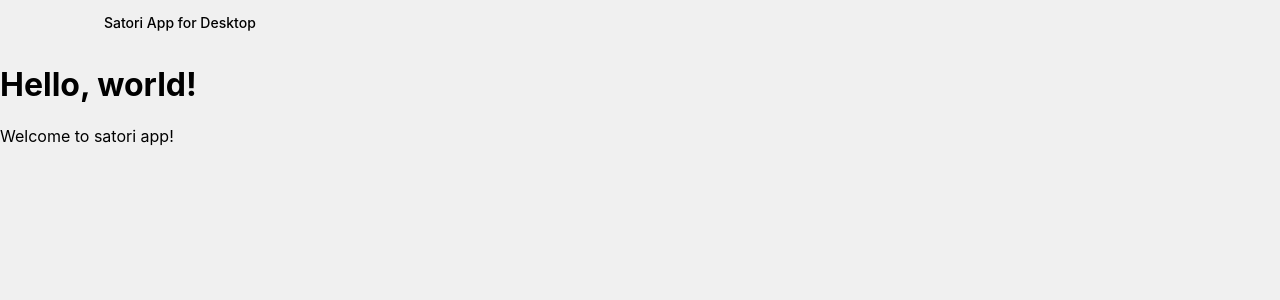
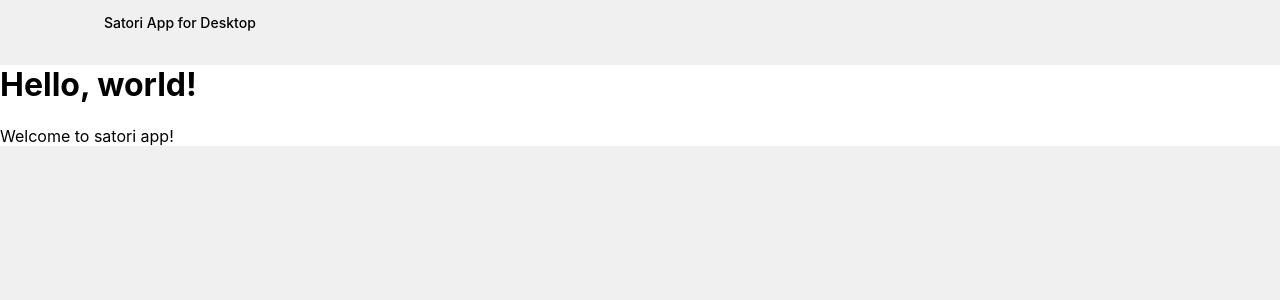
Before and after one commit to Lipraty/satori-desktop, a React (Vite) app: page / in a window 1280 px wide. Shown: the top 300 px of the page. Built offline with nearby package versions, Linux system fonts and the light colour scheme.

Commit message:
chore: Add NavBar

```diff
--- a/src/renderer/client/components/TitleBar/index.tsx
+++ b/src/renderer/client/components/TitleBar/index.tsx
@@ -1,4 +1,4 @@
-import * as React from 'react';
+import * as React from 'react'
 import './style.scss'
 
 export enum OS {
--- a/src/renderer/global.scss
+++ b/src/renderer/global.scss
@@ -11,3 +11,13 @@ body {
   padding: 0;
   background-color: #f0f0f0;
 }
+
+main {
+  background-color: white;
+}
+
+.container {
+  display: flex;
+  flex-direction: row;
+  flex-wrap: nowrap;
+}
```
Also changed, not shown: src/renderer/client/components/NavBar/index.tsx (added, +9 -0 lines).
